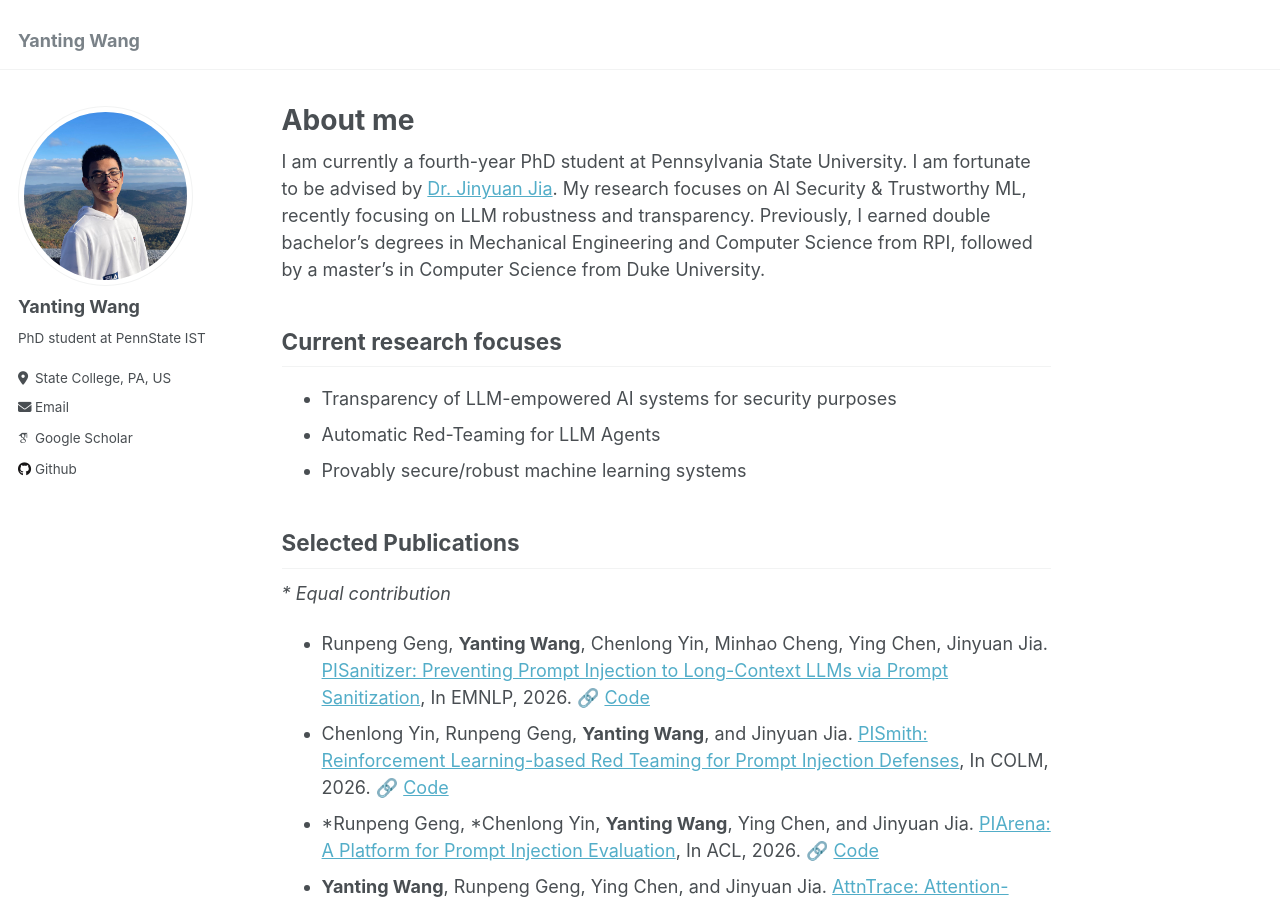
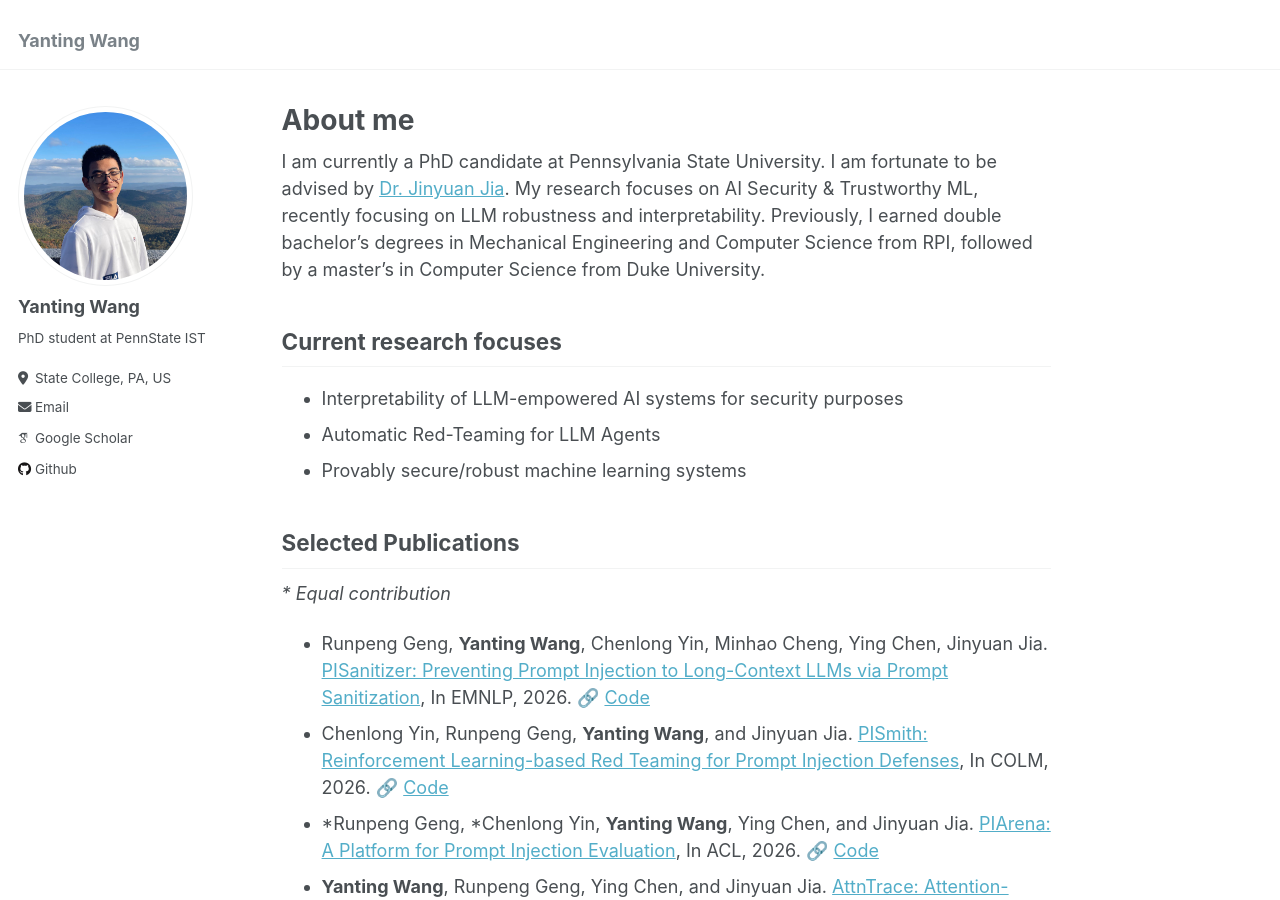
Before and after one commit to Wang-Yanting/Wang-Yanting.github.io, a Jekyll site: the page built from _pages/about.md, in a window 1280 px wide and 900 px high. Built offline with Jekyll 4.4.1, drawn with Linux system fonts in a browser that asks for light colours; some web fonts are replaced; some of the changed text lies outside the part shown.

Commit message:
Update about.md

```diff
--- a/_pages/about.md
+++ b/_pages/about.md
@@ -8,10 +8,10 @@ redirect_from:
   - /about.html
 ---
 
-I am currently a fourth-year PhD student at Pennsylvania State University. I am fortunate to be advised by [Dr. Jinyuan Jia](https://jinyuan-jia.github.io/). My research focuses on AI Security & Trustworthy ML, recently focusing on LLM robustness and transparency. Previously, I earned double bachelor’s degrees in Mechanical Engineering and Computer Science from RPI, followed by a master’s in Computer Science from Duke University.
+I am currently a PhD candidate at Pennsylvania State University. I am fortunate to be advised by [Dr. Jinyuan Jia](https://jinyuan-jia.github.io/). My research focuses on AI Security & Trustworthy ML, recently focusing on LLM robustness and interpretability. Previously, I earned double bachelor’s degrees in Mechanical Engineering and Computer Science from RPI, followed by a master’s in Computer Science from Duke University.
 
 ## Current research focuses
-* Transparency of LLM-empowered AI systems for security purposes
+* Interpretability of LLM-empowered AI systems for security purposes
 * Automatic Red-Teaming for LLM Agents
 * Provably secure/robust machine learning systems
 
```
Also changed, not shown: other parts of _pages/about.md (+1 -1 lines).
